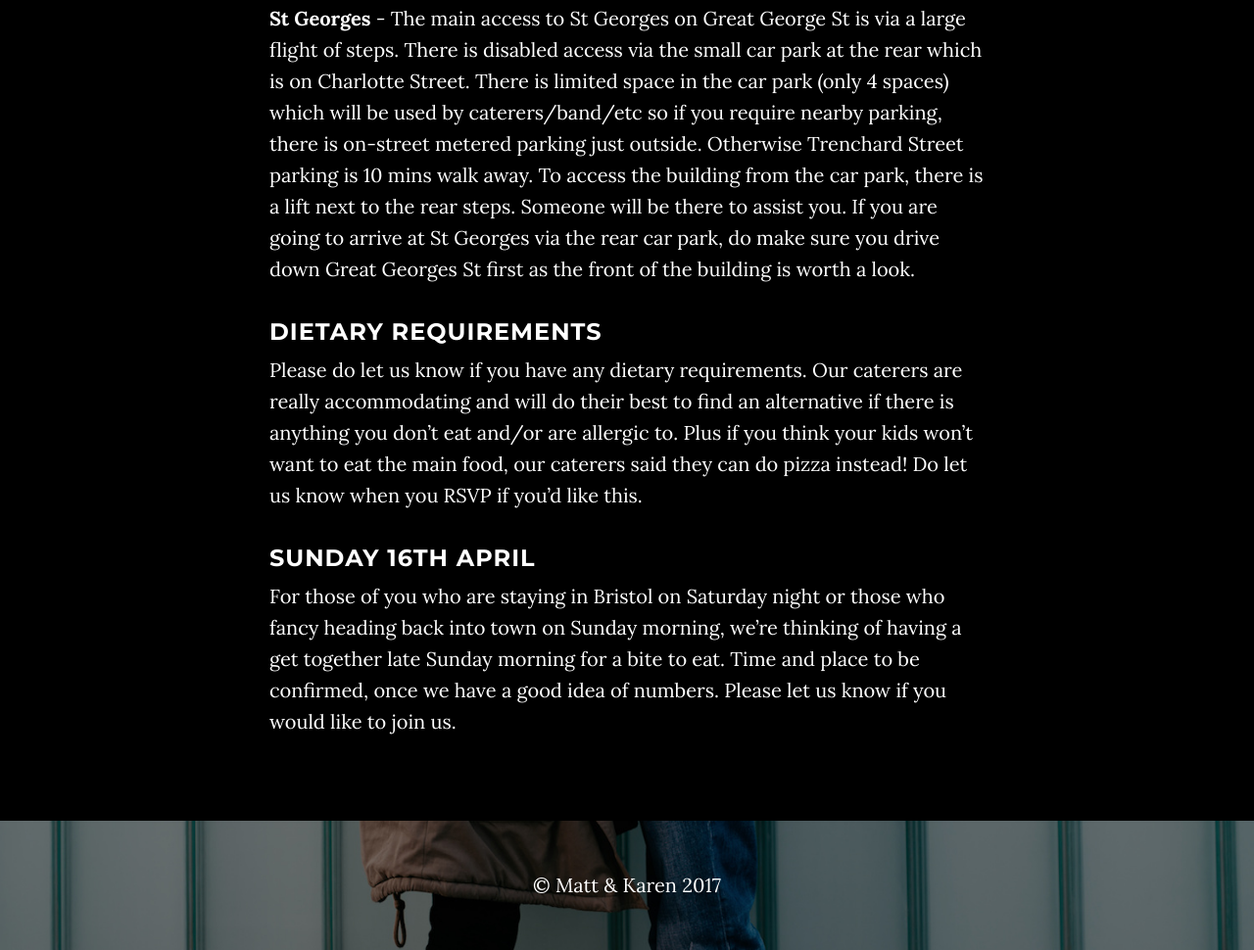
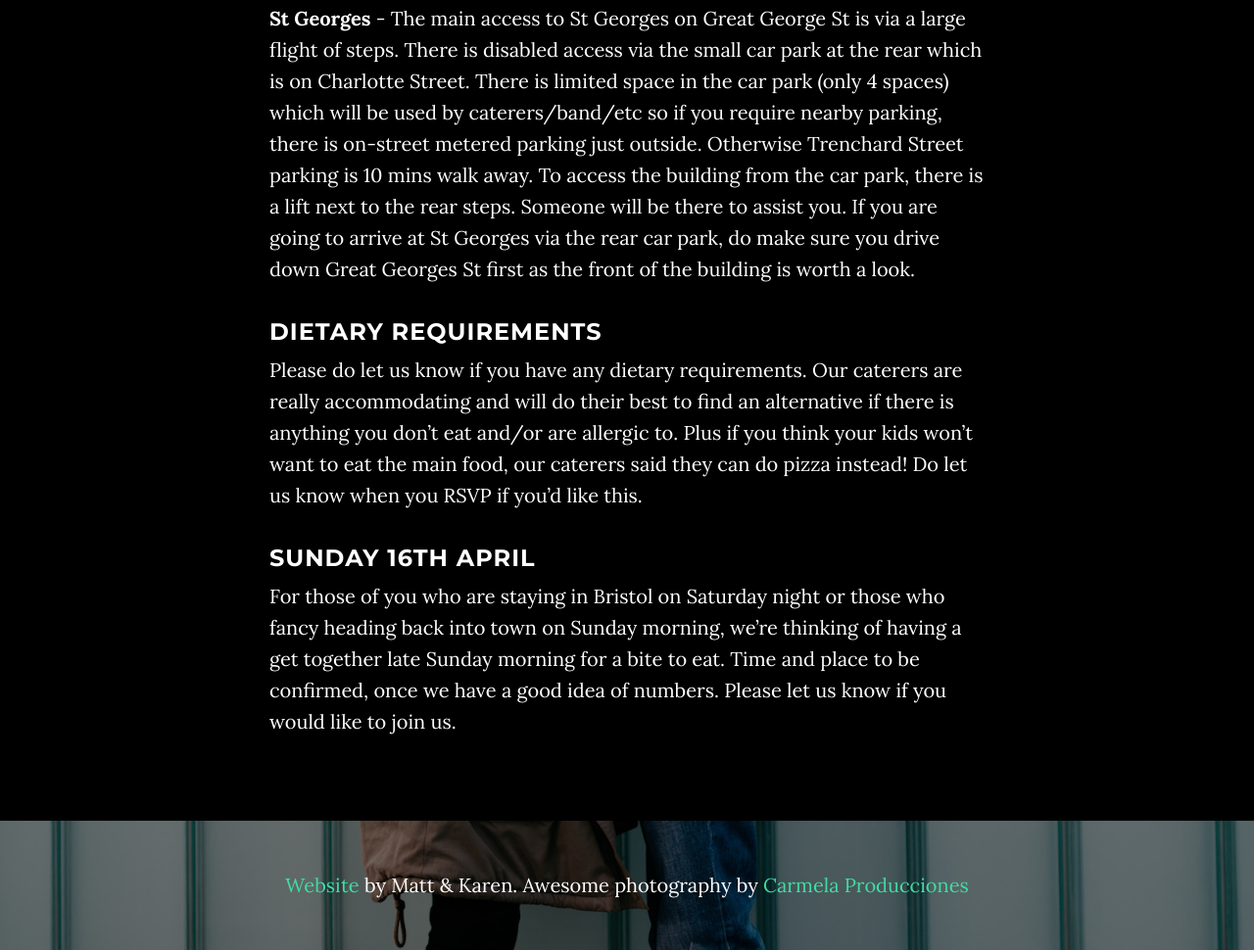
Before and after one commit to mattburns/onlytook12years, a website: page index.html in a window 1280 px wide. Shown: the part 5590-6560 px from the top of the page at 98% size. Drawn offline with nearby package versions, Linux system fonts and the light colour scheme; some packages are replaced by stand-ins of ours.

Commit message:
Credit Carmela

```diff
--- a/index.html
+++ b/index.html
@@ -301,7 +301,7 @@ Listen, you can't call me a geek, you're the one looking at it...
     <!-- Footer -->
     <footer>
         <div class="container text-center">
-            <p>&copy; Matt &amp; Karen 2017</p>
+            <p><a href="https://github.com/mattburns/onlytook12years">Website</a> by Matt &amp; Karen. Awesome photography by <a href="http://www.carmelaproducciones.es/">Carmela Producciones</a></p>
         </div>
     </footer>
 
```
